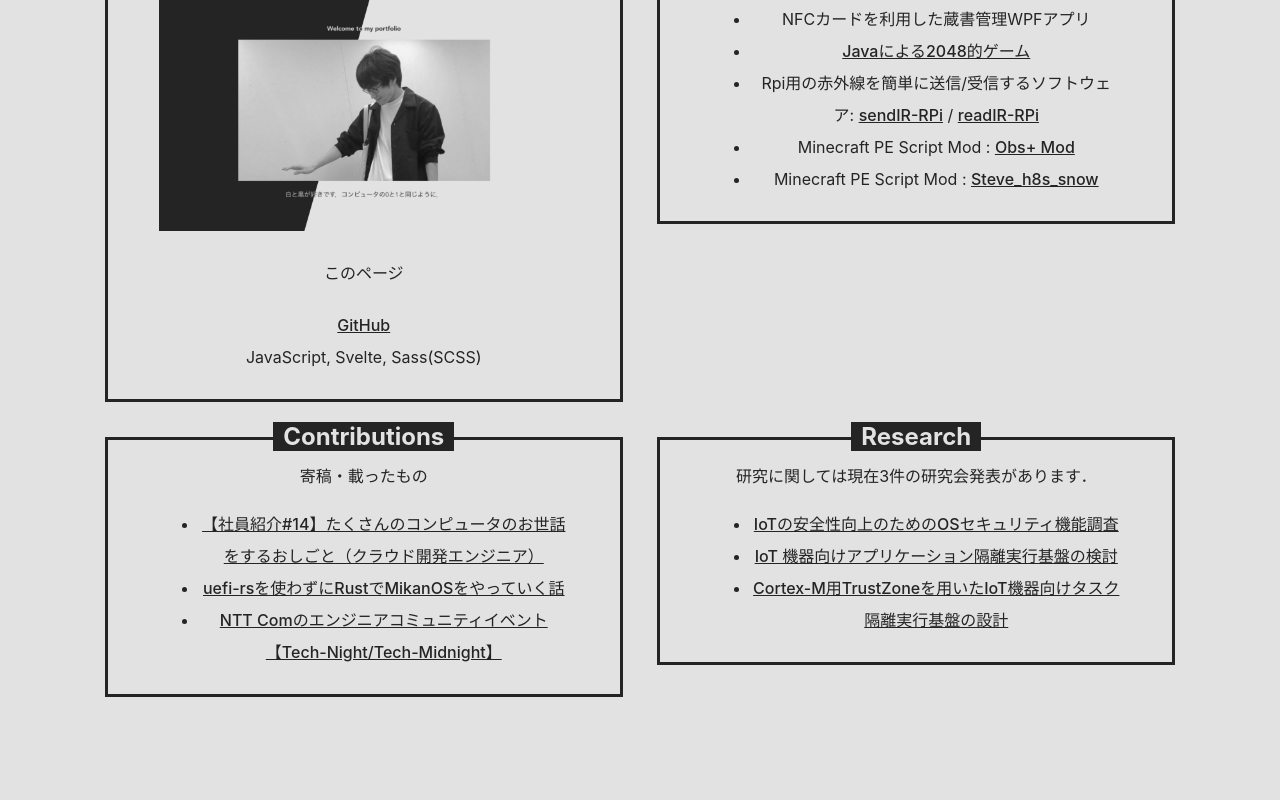
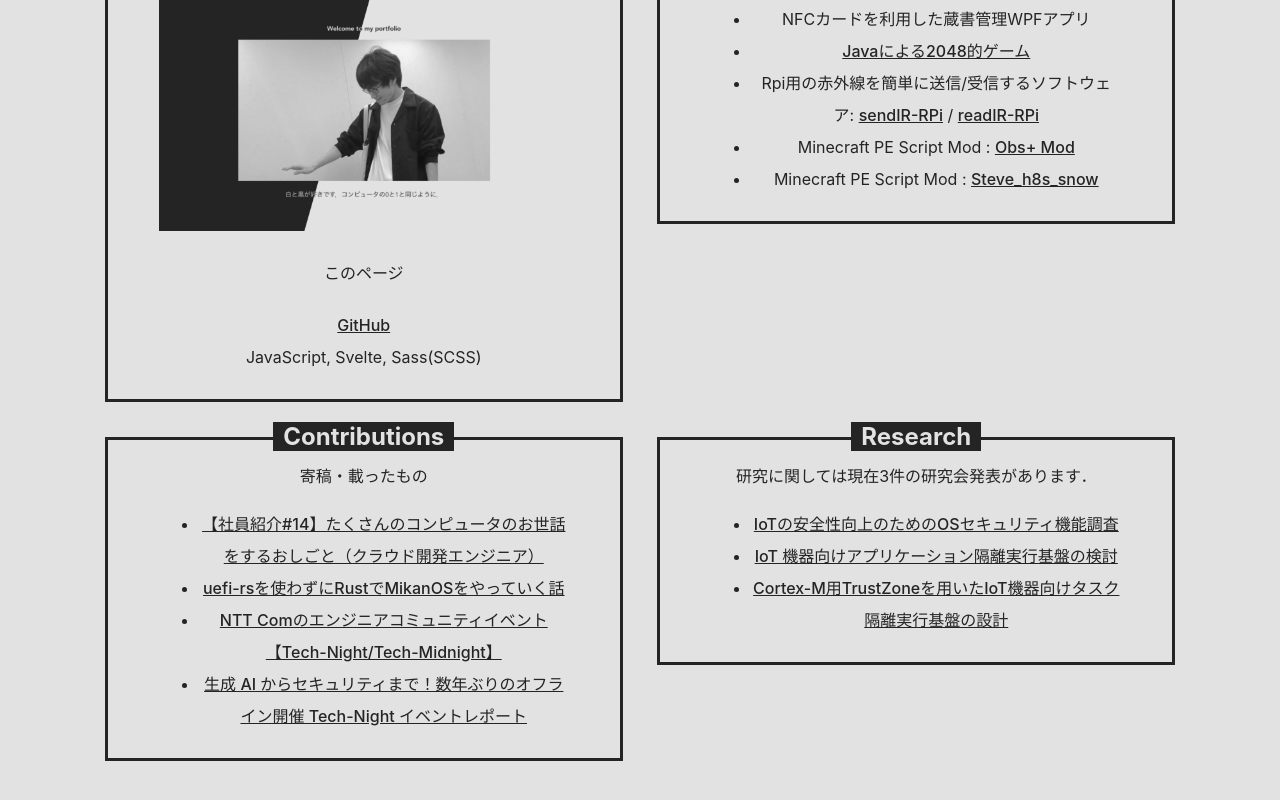
Before and after one commit to bean1310/portfolio, a Svelte app: page / in a window 1280 px wide. Shown: the part 2004-2804 px from the top of the page. Built offline with nearby package versions, Linux system fonts and the light colour scheme.

Commit message:
Refine Tech-Night IRL article title

```diff
--- a/src/App.svelte
+++ b/src/App.svelte
@@ -124,6 +124,7 @@
                 <li><a href="https://note.nttdocomo-fresh.jp/n/ndd6313f45f6c" target="_blank" rel="noopener">【社員紹介#14】たくさんのコンピュータのお世話をするおしごと（クラウド開発エンジニア）<a/></li>
                 <li><a href="https://engineers.ntt.com/entry/2022/12/06/081251" target="_blank" rel="noopener">uefi-rsを使わずにRustでMikanOSをやっていく話<a/></li>
                 <li><a href="https://engineers.ntt.com/entry/2023/01/24/102834" target="_blank" rel="noopener">NTT Comのエンジニアコミュニティイベント【Tech-Night/Tech-Midnight】<a/></li>
+                <li><a href="https://engineers.ntt.com/entry/202509-tech-night-irl/entry" target="_blank" rel="noopener">生成 AI からセキュリティまで！数年ぶりのオフライン開催 Tech-Night イベントレポート<a/></li>
             </ul>
             '
             boxWidth="40%"
```
